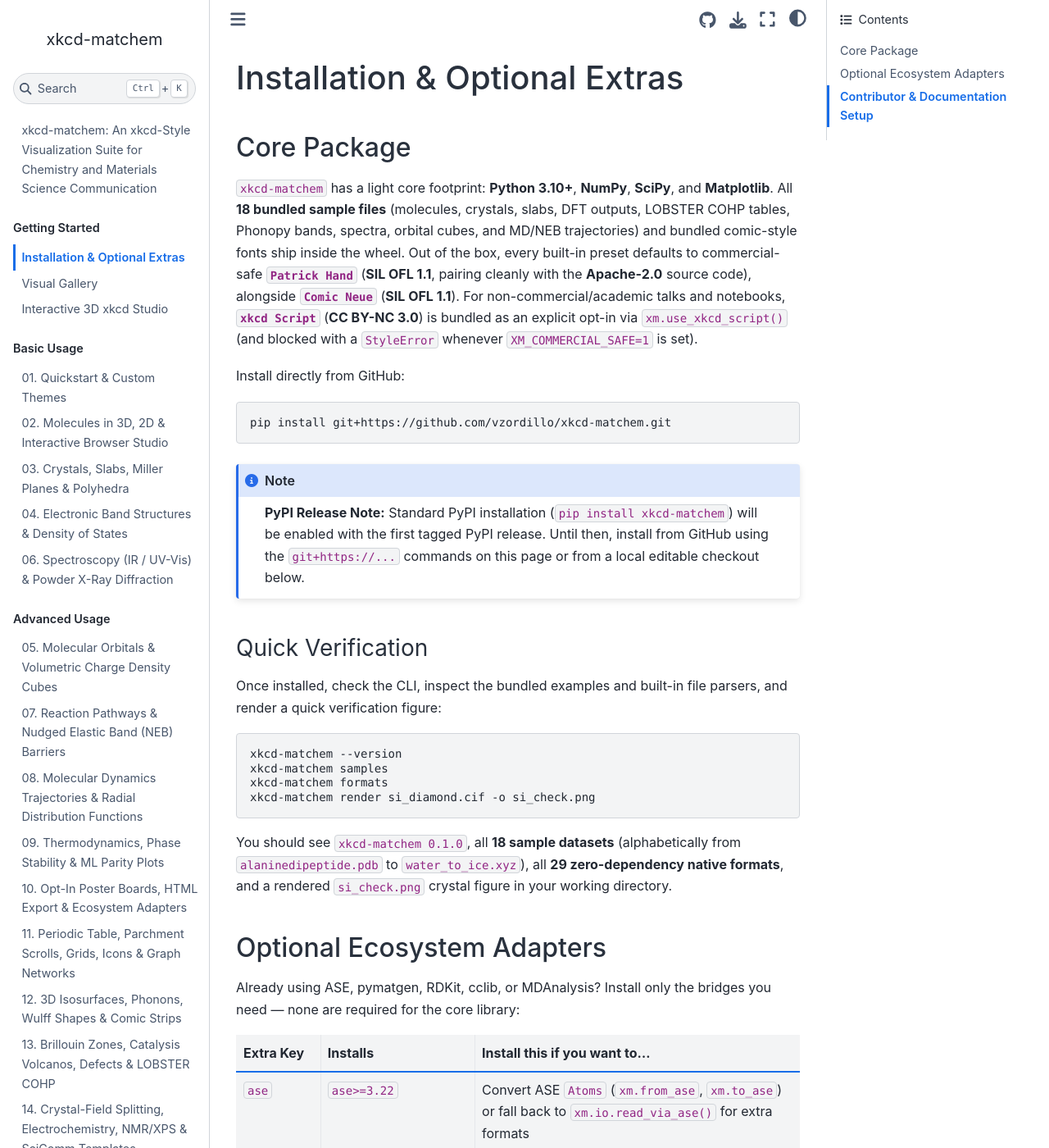
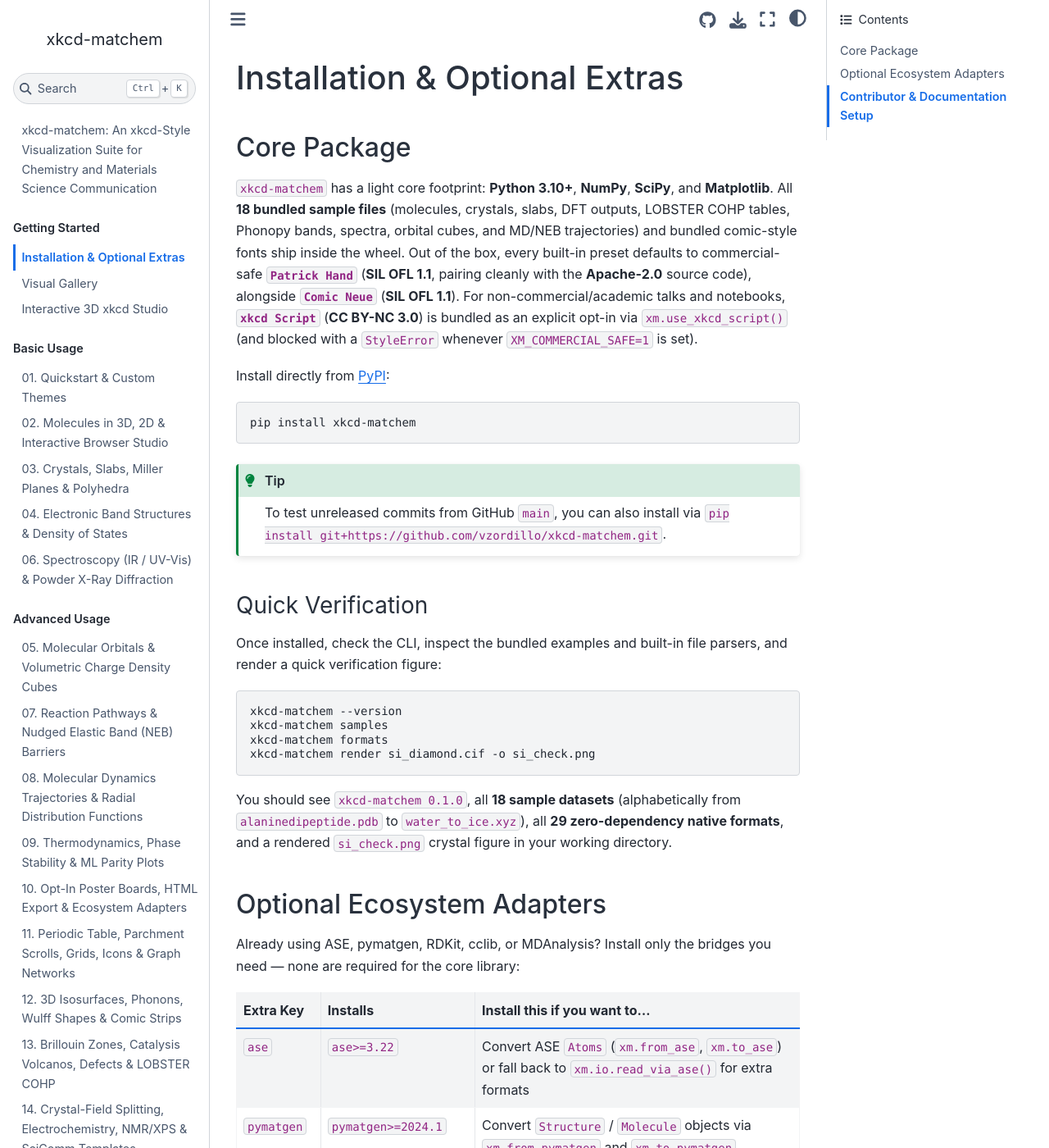
Before and after one commit to vzordillo/xkcd-matchem, a Jupyter Book: the page built from book/installation.md, in a window 1280 px wide and 1400 px high. Shown: the whole window at 82% size. Built offline with Jupyter Book 1.0.4 settings and Sphinx 7.4.7 and the Sphinx Book theme 1.1.4, drawn with Linux system fonts in a browser that asks for light colours; some of the changed text lies outside the part shown.

Commit message:
docs: switch install instructions and Colab cells to PyPI xkcd-matchem

````diff
--- a/book/installation.md
+++ b/book/installation.md
@@ -4,14 +4,14 @@
 
 `xkcd-matchem` has a light core footprint: **Python 3.10+**, **NumPy**, **SciPy**, and **Matplotlib**. All **18 bundled sample files** (molecules, crystals, slabs, DFT outputs, LOBSTER COHP tables, Phonopy bands, spectra, orbital cubes, and MD/NEB trajectories) and bundled comic-style fonts ship inside the wheel. Out of the box, every built-in preset defaults to commercial-safe **`Patrick Hand`** (**SIL OFL 1.1**, pairing cleanly with the **Apache-2.0** source code), alongside **`Comic Neue`** (**SIL OFL 1.1**). For non-commercial/academic talks and notebooks, **`xkcd Script`** (**CC BY-NC 3.0**) is bundled as an explicit opt-in via `xm.use_xkcd_script()` (and blocked with a `StyleError` whenever `XM_COMMERCIAL_SAFE=1` is set).
 
-Install directly from GitHub:
+Install directly from [PyPI](https://pypi.org/project/xkcd-matchem/):
 
 ```bash
-pip install git+https://github.com/vzordillo/xkcd-matchem.git
+pip install xkcd-matchem
 ```
 
-:::{note}
-**PyPI Release Note:** Standard PyPI installation (`pip install xkcd-matchem`) will be enabled with the first tagged PyPI release. Until then, install from GitHub using the `git+https://...` commands on this page or from a local editable checkout below.
+:::{tip}
+To test unreleased commits from GitHub `main`, you can also install via `pip install git+https://github.com/vzordillo/xkcd-matchem.git`.
 :::
 
 ### Quick Verification
@@ -40,10 +40,10 @@ Already using ASE, pymatgen, RDKit, cclib, or MDAnalysis? Install only the bridg
 | `md` | `MDAnalysis>=2.6`, `mdtraj>=1.9` | Import MDAnalysis `Universe` or MDTraj `Trajectory` objects (`xm.from_mdanalysis`, `xm.from_mdtraj`) |
 | `animation` | `pillow>=10.0` | Export looping GIF animations via `xm.animate_trajectory()`, `xm.animate_orbit()`, and `xm.animate_isosurface()` |
 
-For example, to add ASE, pymatgen, RDKit, and GIF animation support together from GitHub:
+For example, to add ASE, pymatgen, RDKit, and GIF animation support together:
 
 ```bash
-pip install "xkcd-matchem[ase,pymatgen,rdkit,animation] @ git+https://github.com/vzordillo/xkcd-matchem.git"
+pip install "xkcd-matchem[ase,pymatgen,rdkit,animation]"
 ```
 
 :::{tip}
````
Also changed, not shown: README.md (+4 -3 lines), book/gallery.md (+1 -1 lines), book/reference/supported_formats.md (+1 -1 lines), book/tutorials/01_quickstart_and_themes.ipynb, book/tutorials/02_molecules_3d_and_2d.ipynb, book/tutorials/03_crystals_slabs_and_polyhedra.ipynb, book/tutorials/04_electronic_structure_bands_dos.ipynb, book/tutorials/05_orbitals_and_volumetric_cubes.ipynb, book/tutorials/06_spectroscopy_and_powder_xrd.ipynb, book/tutorials/07_reaction_pathways_and_neb.ipynb, book/tutorials/08_md_trajectories_and_rdf.ipynb, book/tutorials/09_thermodynamics_and_ml_parity.ipynb, book/tutorials/10_posters_boards_and_interoperability.ipynb, book/tutorials/11_periodic_table_scrolls_and_informatics.ipynb, 4 more files.
